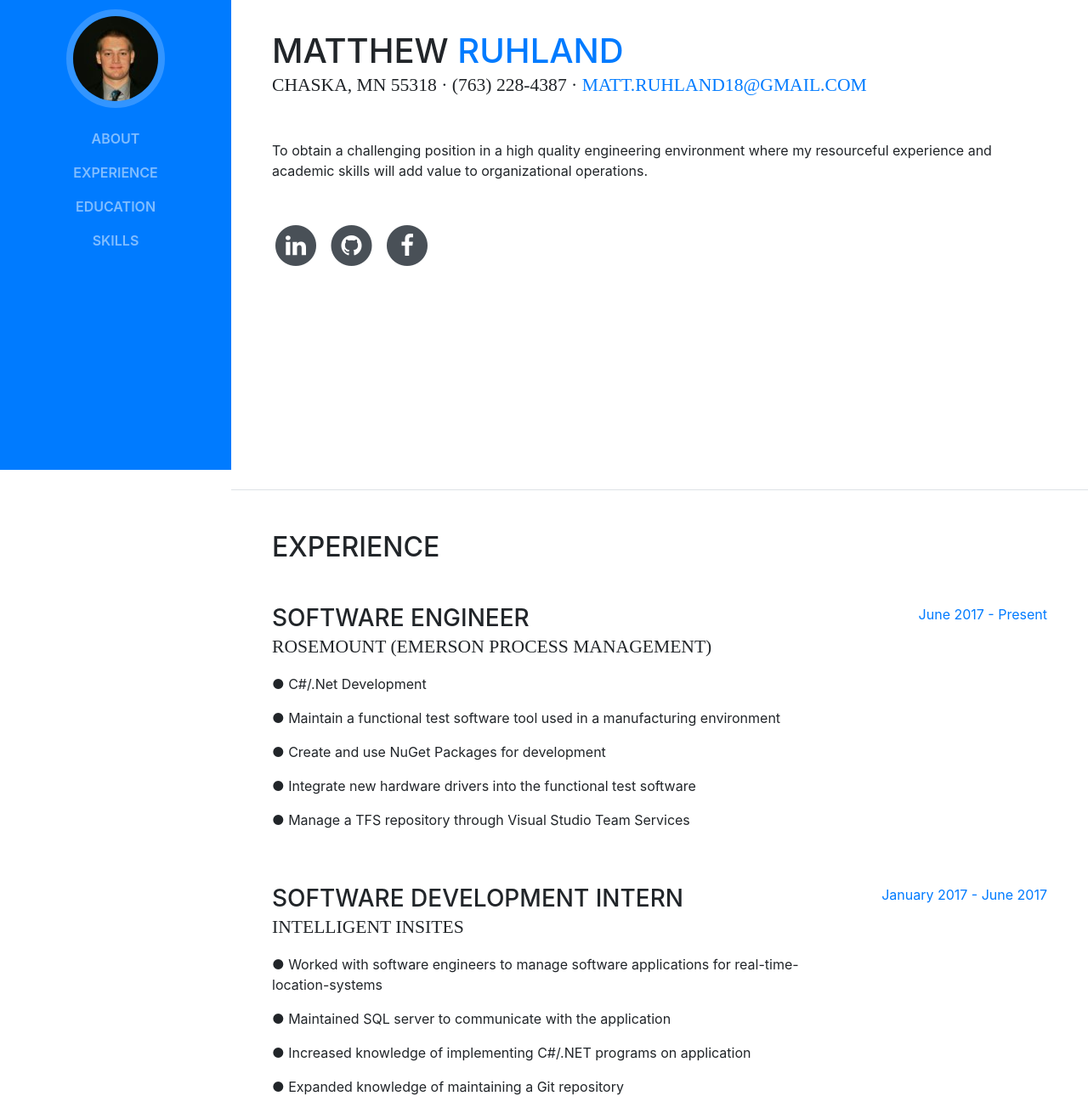
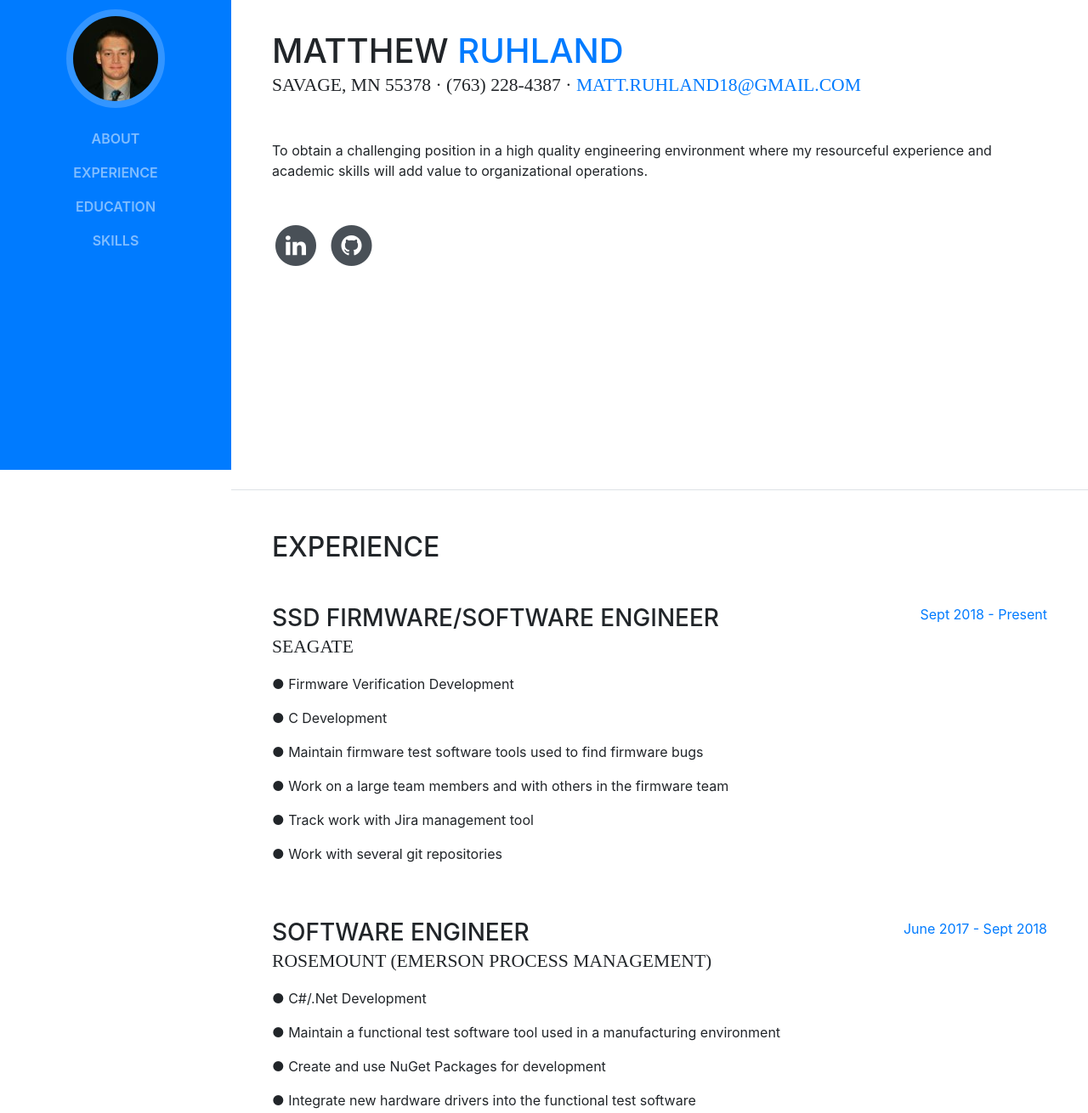
Before and after one commit to matthewruhland/matthewruhland.github.io, a website with bundled scripts: page index.html in a window 1280 px wide. Shown: the part 247-1557 px from the top of the page at 85% size. Built offline with nearby package versions, Linux system fonts and the light colour scheme; a web font is replaced by a local one.

Commit message:
Update resume

```diff
--- a/index.html
+++ b/index.html
@@ -70,7 +70,7 @@
           <h1 class="mb-0">Matthew
             <span class="text-primary">Ruhland</span>
           </h1>
-          <div class="subheading mb-5">Chaska, MN 55318 · (763) 228-4387 ·
+          <div class="subheading mb-5">Savage, MN 55378 · (763) 228-4387 ·
             <a href="mailto:name@email.com">matt.ruhland18@gmail.com</a>
           </div>
           <p class="mb-5">To obtain a challenging position in a high quality engineering environment where my resourceful experience and academic skills will add value to organizational operations.</p>
@@ -91,14 +91,6 @@
                 </span>
               </a>
             </li>
-            <li class="list-inline-item">
-              <a href="https://www.facebook.com/matt.ruhland.5">
-                <span class="fa-stack fa-lg">
-                  <i class="fa fa-circle fa-stack-2x"></i>
-                  <i class="fa fa-facebook fa-stack-1x fa-inverse"></i>
-                </span>
-              </a>
-            </li>
           </ul>
         </div>
       </section>
@@ -106,6 +98,22 @@
       <section class="resume-section p-3 p-lg-5 d-flex flex-column" id="experience">
         <div class="my-auto">
           <h2 class="mb-5">Experience</h2>
+
+          <div class="resume-item d-flex flex-column flex-md-row mb-5">
+            <div class="resume-content mr-auto">
+              <h3 class="mb-0">SSD Firmware/Software Engineer</h3>
+              <div class="subheading mb-3">Seagate</div>
+              <p>●	Firmware Verification Development </p>
+              <p>●	C Development </p>
+              <p>●	Maintain firmware test software tools used to find firmware bugs </p>
+              <p>●	Work on a large team members and with others in the firmware team </p>
+              <p>●	Track work with Jira management tool</p>
+              <p>●	Work with several git repositories</p>
+            </div>
+            <div class="resume-date text-md-right">
+              <span class="text-primary">Sept 2018 - Present</span>
+            </div>
+          </div>
 
           <div class="resume-item d-flex flex-column flex-md-row mb-5">
             <div class="resume-content mr-auto">
@@ -118,7 +126,7 @@
               <p>●	Manage a TFS repository through Visual Studio Team Services</p>
             </div>
             <div class="resume-date text-md-right">
-              <span class="text-primary">June 2017 - Present</span>
+              <span class="text-primary">June 2017 - Sept 2018</span>
             </div>
           </div>
 
@@ -206,6 +214,9 @@
           <ul class="fa-ul mb-0">
             <li>
               <i class="fa-li fa fa-check"></i>
+              C</li>
+              <li>
+              <i class="fa-li fa fa-check"></i>
               C#/.Net</li>
               <li>
               <i class="fa-li fa fa-check"></i>
@@ -217,10 +228,15 @@
               <i class="fa-li fa fa-check"></i>
               HTML</li>
           </ul>
-
-          <div class="subheading mb-3">Workflow and Development Tools</div>
+          <div style="margin-top: 15px;"class="subheading mb-3">Workflow and Development Tools</div>
           <ul class="fa-ul mb-0">
-            <li>
+              <li>
+              <i class="fa-li fa fa-check"></i>
+              Git</li>
+              <li>
+              <i class="fa-li fa fa-check"></i>
+              Jira</li>
+              <li>
               <i class="fa-li fa fa-check"></i>
               Agile Development &amp; Scrum</li>
               <li>
@@ -228,16 +244,10 @@
               TFS</li>
               <li>
               <i class="fa-li fa fa-check"></i>
-              Git</li>
-              <li>
-              <i class="fa-li fa fa-check"></i>
               HTML</li>
           </ul>
         </div>
       </section>
-
-
-
     </div>
 
     <!-- Bootstrap core JavaScript -->
```
